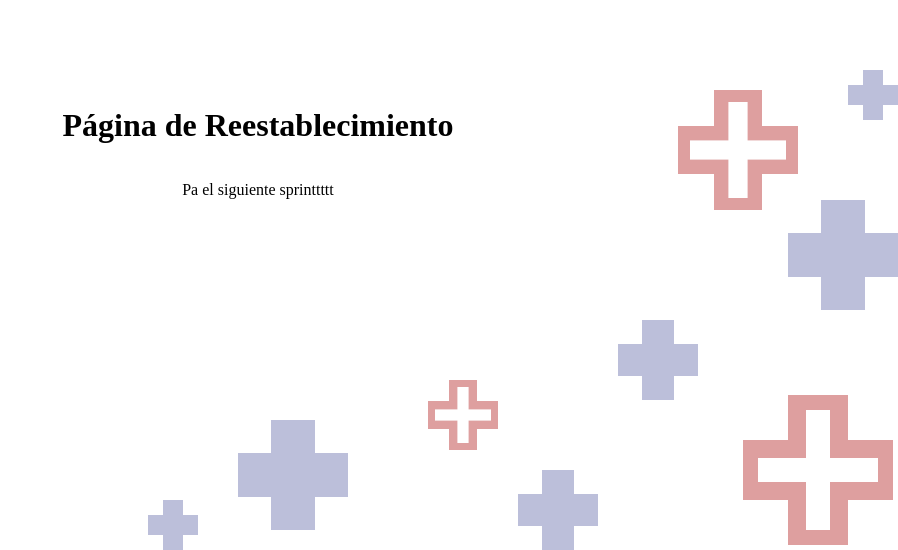
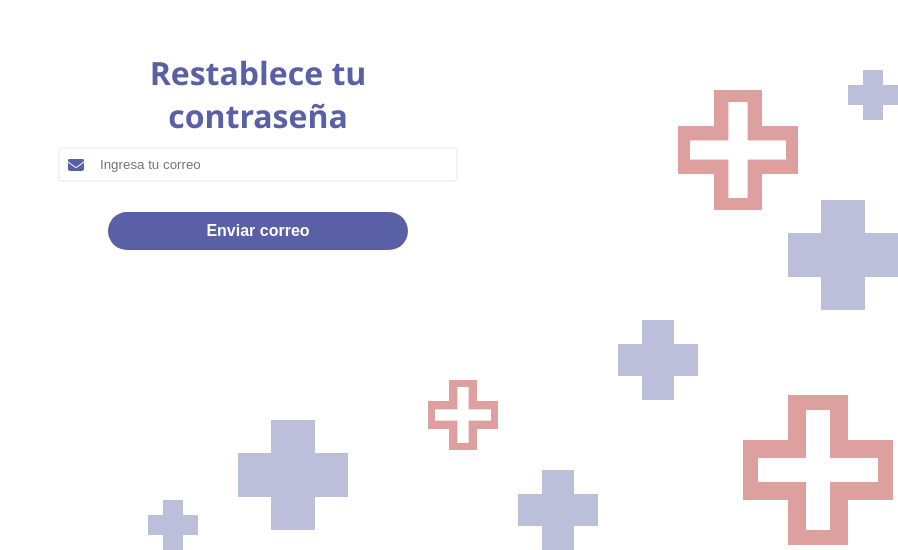
Before and after one commit to DufreyM/ERP-frontend, a React (Vite) app: page /reset-password in a window 1280 px wide. Shown: the part 250-800 px from the top of the page, without its empty margins (382-1280 px from the left). Built offline with nearby package versions, Linux system fonts and the light colour scheme; no server answers; the HTML template or start-up script is replaced by a standard one.

Commit message:
Visual de ResetPassword
Se sigue la línea gráfica inicial, se hace una request para cambiar la contraseña (falta testeo)

```diff
--- a/src/Screens/ResetPassword/ResetPassword.jsx
+++ b/src/Screens/ResetPassword/ResetPassword.jsx
@@ -1,21 +1,92 @@
 import React, { useState } from 'react';
 import BackgroundCross from '../../components/BackgroundCross/BackgroundCross';
+import IconoInput from '../../components/Inputs/InputIcono';
+import ButtonForm from '../../components/ButtonForm/ButtonForm';
+import { faEnvelope } from '@fortawesome/free-solid-svg-icons';
 
 const ResetPassword = () => {
+    const [email, setEmail] = useState('');
+    const [message, setMessage] = useState('');
+    const [error, setError] = useState('');
 
+    const handleSubmit = async (e) => {
+        e.preventDefault();
+        setMessage('');
+        setError('');
+
+        try {
+            const response = await fetch(`${import.meta.env.VITE_API_URL}/request-password-reset`, {
+                method: 'POST',
+                headers: {
+                    'Content-Type': 'application/json',
+                },
+                body: JSON.stringify({ email }),
+            });
+
+            if (!response.ok) {
+                const errorData = await response.json();
+                throw new Error(errorData.error || 'Error al enviar el correo');
+            }
+
+            setMessage('Hemos mandado un correo para que puedas cambiar tu contraseña.');
+        } catch (err) {
+            console.error('Error al solicitar cambio de contraseña:', err);
+            setError('No se pudo enviar el correo. Por favor, intenta nuevamente.');
+        }
+    };
 
     return (
-        <div style={{ textAlign: 'center' }}>
-            <BackgroundCross
+        <BackgroundCross
             variant="red" mirrored={true}
+        >
+            <div
+                style={{
+                    display: 'flex',
+                    flexDirection: 'column',
+                    alignItems: 'center',
+                    justifyContent: 'center',
+                    position: 'relative',
+                    width: '100%',
+                    maxWidth: '600px',
+                    height: '100vh',
+                }}
             >
-                <h1>Página de Reestablecimiento</h1>
-                <p>Pa el siguiente sprinttttt</p>
+                {/* Contenedor del título */}
+                <div style={{ textAlign: 'center', marginBottom: '10px' }}>
+                    <h1 style={{ color: '#5a60a5', fontFamily: 'Segoe UI', fontWeight: 'bold', margin: 0 }}>
+                        Restablece tu
+                    </h1>
+                    <h1 style={{ color: '#5a60a5', fontFamily: 'Segoe UI', fontWeight: 'bold', margin: 0 }}>
+                        contraseña
+                    </h1>
+                </div>
 
-            </BackgroundCross>
+                {/* Casilla de correo */}
+                <IconoInput
+                    icono={faEnvelope}
+                    placeholder="Ingresa tu correo"
+                    value={email}
+                    error={!!error}
+                    onChange={(e) => setEmail(e.target.value)}
+                    name="email"
+                />
 
+                {/* Botón de Enviar correo */}
+                <ButtonForm text="Enviar correo" onClick={handleSubmit} />
 
-        </div>
+                {/* Mensaje de éxito o error */}
+                {message && (
+                    <p style={{ color: '#003366', marginTop: '-10px', fontFamily: 'Segoe UI', fontSize: '14px' }}>
+                        {message}
+                    </p>
+                )}
+                {error && (
+                    <p style={{ color: 'red', marginTop: '10px', fontFamily: 'Segoe UI', fontSize: '14px' }}>
+                        {error}
+                    </p>
+                )}
+            </div>
+        </BackgroundCross>
     );
 };
 
```
